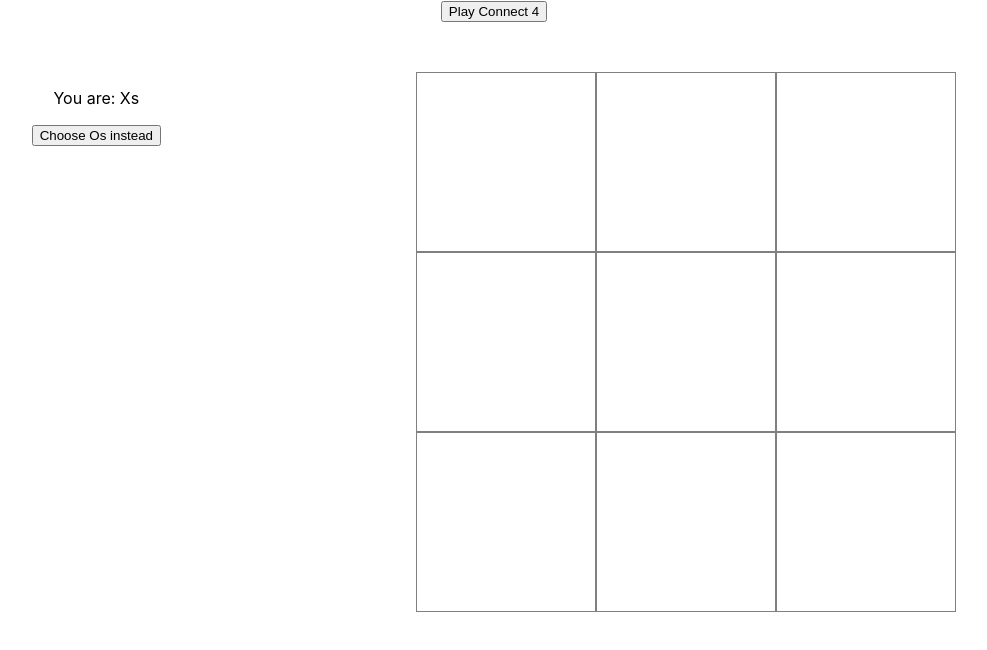
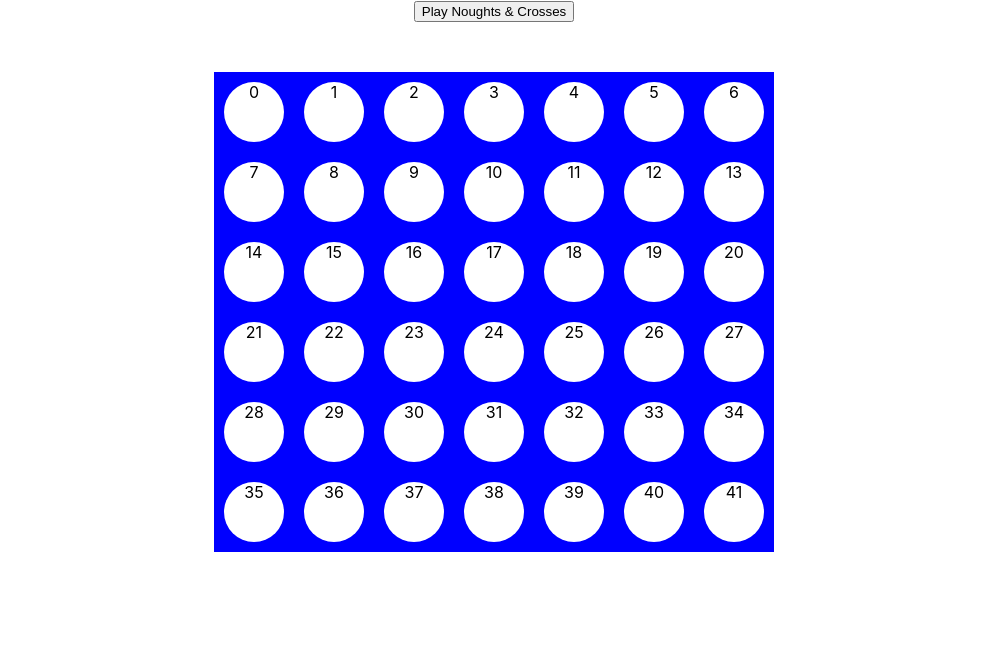
Before and after one commit to KateHoward10/noughts-and-crosses, a React (Create React App) app: page / in a window 1280 px wide. Shown: the top 650 px of the page, without its empty margins (146-1133 px from the left). Built offline with nearby package versions, Linux system fonts and the light colour scheme.

Commit message:
Worked out which column is which

```diff
--- a/src/App.js
+++ b/src/App.js
@@ -5,7 +5,7 @@ import Board from './Board';
 
 class App extends Component {
   state = {
-	connect4: false,
+	connect4: true,
   }
   switch = () => {
   	let connect4 = this.state.connect4;
--- a/src/Board.js
+++ b/src/Board.js
@@ -6,11 +6,15 @@ class Board extends Component {
     cells: [1, 2, 3, 4, 5, 6, 7, 8, 9, 10, 11, 12, 13, 14, 15, 16, 17, 18, 19, 20, 21, 22, 23, 24, 25, 26, 27, 28, 29, 30, 31, 32, 33, 34, 35, 36, 37, 38, 39, 40, 41, 42]
   }
 
+  selectColumn = (columnNumber) => {
+    console.log(columnNumber);
+  }
+
   render() {
     return (
       <div className="game">
         <div className="board">
-          {Object.keys(this.state.cells).map(key => <Cell index={key}/>)}
+          {Object.keys(this.state.cells).map(key => <Cell index={key} key={key} colour={"white"} selectColumn={this.selectColumn}/>)}
         </div>
       </div>
     );
--- a/src/Cell.js
+++ b/src/Cell.js
@@ -1,19 +1,15 @@
 import React, { Component } from 'react';
 
 class Cell extends Component {
-  state ={
-    colour: 'white'
-  }
-  selectColumn = () => {
-    if (this.props.index <= 6) {
-      this.setState({ colour: 'red' })
-    }
+  selectCell = () => {
+    const columnNumber = this.props.index % 7;
+    this.props.selectColumn(columnNumber);
   }
 
   render() {
     return (
       <div className="cell">
-        <div className="circle" onClick={this.selectColumn} style={{backgroundColor: this.state.colour}}>{this.props.index}</div>
+        <div className="circle" onClick={this.selectCell} style={{backgroundColor: this.props.colour}}>{this.props.index}</div>
       </div>
     );
   }
--- a/src/Grid.js
+++ b/src/Grid.js
@@ -66,7 +66,6 @@ class Grid extends Component {
   checkForThree = (player) => {
     const playedBoxes = Object.keys(this.state.boxes).filter(key => this.state.boxes[key]["selectedBy"]===player);
     const fullBoxes = Object.keys(this.state.boxes).filter(key => this.state.boxes[key]["selectedBy"]!=="");
-    console.log(fullBoxes.length);
     if (fullBoxes.length>8) {
       this.setState({
         win: "draw"
@@ -84,11 +83,11 @@ class Grid extends Component {
         win: player
       })
     }
+    return this.state.win;
   }
 
   finishTurn = () => {
-    this.checkForThree("me");
-    if (this.state.win==="") {
+    if (this.checkForThree("me")==="") {
       const indices = Object.keys(this.state.boxes).filter(key => this.state.boxes[key]["selectedBy"]==="");
       const computerChoice = indices[Math.floor(Math.random() * indices.length)];
       this.select(computerChoice, "computer");
```
